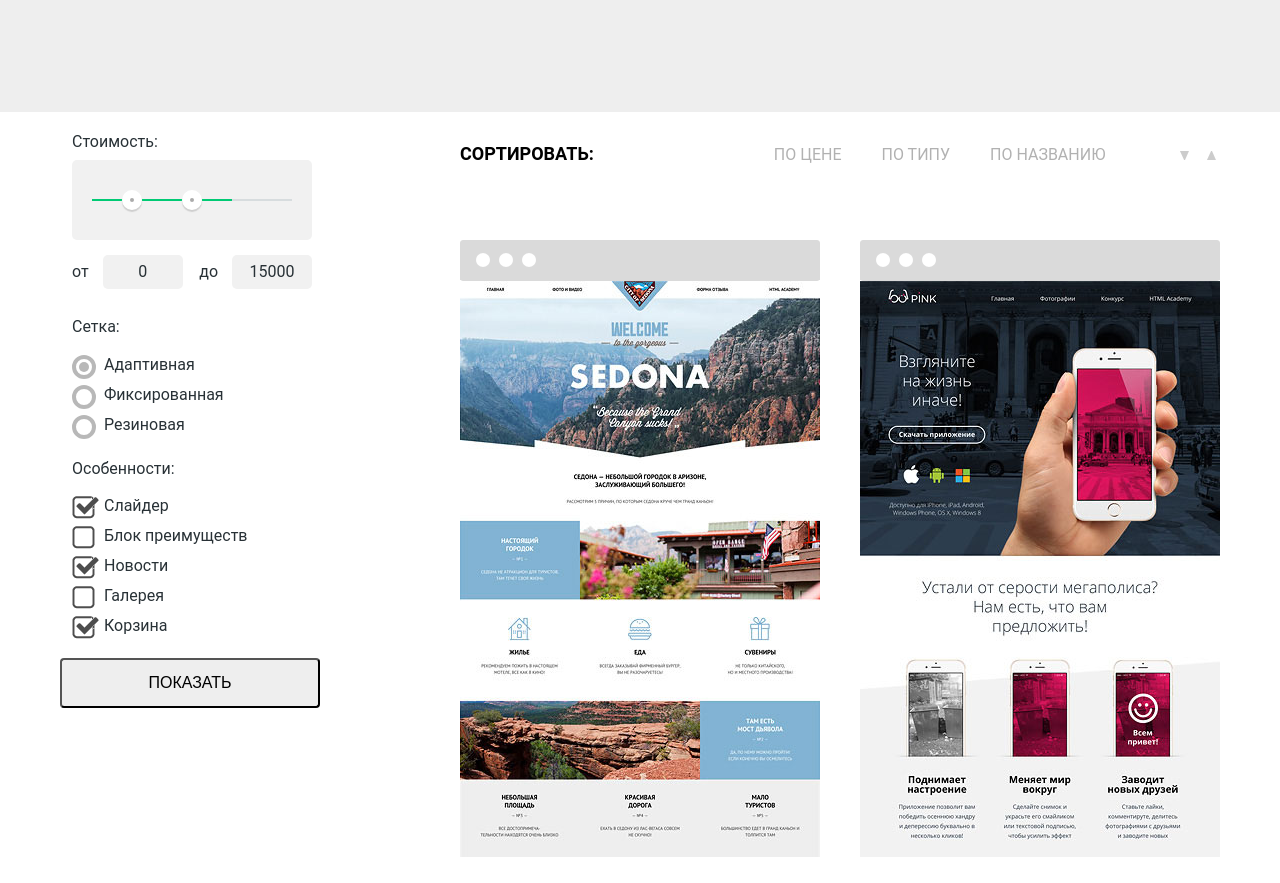
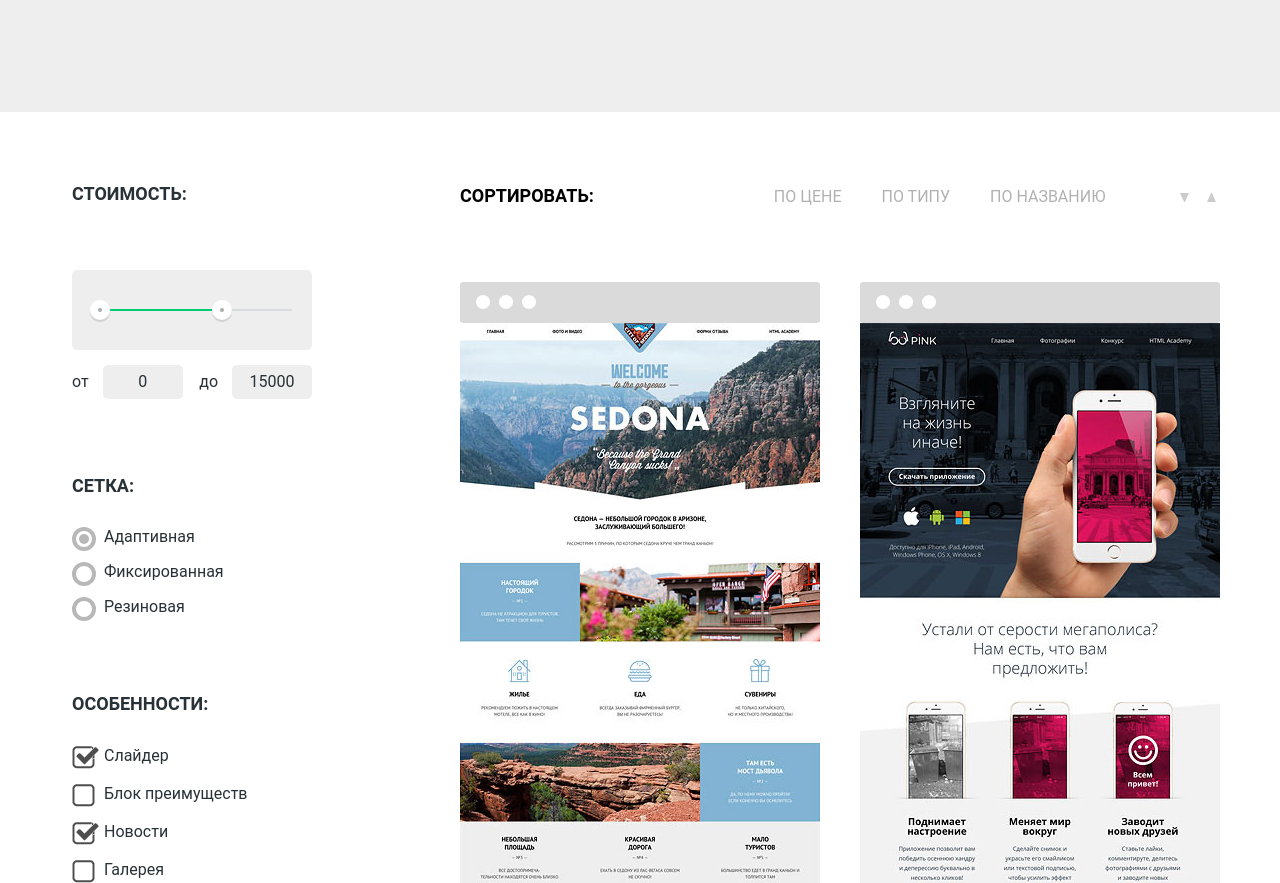
Before and after one commit to Kuzkinamom/336717-nerds, a plain HTML site: page catalog.html in a window 1280 px wide. Shown: the part 280-1163 px from the top of the page. Drawn offline with Linux system fonts and the light colour scheme.

Commit message:
изменения по форме фильтра

```diff
--- a/css/style.css
+++ b/css/style.css
@@ -491,7 +491,7 @@ h2 {
 }
 
 .main-header {
-margin-bottom: 18px;
+margin-bottom: 60px;
 padding-top: 50px;
 padding-bottom: 19px;
 background-color: #eeeeee;
@@ -1078,23 +1078,28 @@ padding: 0px 20px;
 .form {
   width: 260px;
   float: left;
+  margin-top: 7px;
 }
 
 fieldset {
   border: 0;
-
-}
-
-.form-group-block {
-  padding-bottom: 26px;
 }
 
 .form-group-block:last-child {
 padding-right: 81px;
 }
 
+.form-group-title {
+  margin-bottom: 55px;
+  text-transform: uppercase;
+  font-size: 18px;
+  line-height: 30px;
+  font-weight: 700;
+}
+
 .range-filter {
   width: 240px;
+  margin-bottom: 60px;
 }
 
 .range-controls {
@@ -1105,7 +1110,7 @@ padding-right: 81px;
   padding-left: 20px;
   margin-bottom: 15px;
   border-radius: 5px;
-  background: #f1f1f1;
+  background: #eeeeee;
 }
 
 .range-controls .scale {
@@ -1133,11 +1138,11 @@ padding-right: 81px;
 }
 
 .range-controls .toggle-min {
-  left: 50px;
+  left: 18px;
 }
 
 .range-controls .toggle-max {
-  left: 110px;
+  left: 140px;
 }
 
 .price-controls {
@@ -1164,12 +1169,17 @@ padding-right: 81px;
   color: #283136;
   border: none;
   border-radius: 5px;
-  background: #f1f1f1;
+  background: #eeeeee;
+}
+
+.form-radio-block {
+  margin-bottom: 45px;
 }
 
 .form-radio-item {
   display: block;
   margin: 10px 0;
+  margin-bottom: 15px;
   padding-left: 32px;
   line-height: 20px;
   cursor: pointer;
@@ -1188,6 +1198,14 @@ padding-right: 81px;
   left: 0;
 }
 
+.form-radio-title {
+  margin-bottom: 10px;
+  text-transform: uppercase;
+  font-size: 18px;
+  line-height: 30px;
+  font-weight: 700;
+}
+
  .form-radio-field:checked + span::before {
   content: "";
   background-color: #b8b8b8;
@@ -1199,9 +1217,14 @@ padding-right: 81px;
   left: 7px;
 }
 
+.form-checkbox-block {
+  margin-bottom: 30px;
+}
+
 .form-checkbox-item {
   display: block;
   margin: 10px 0;
+  margin-bottom: 18px;
   padding-left: 32px;
   line-height: 20px;
   cursor: pointer;
@@ -1231,6 +1254,13 @@ padding-right: 81px;
  left: 0px;
 }
 
+.form-checkbox-title {
+  margin-bottom: 12px;
+  text-transform: uppercase;
+  font-size: 18px;
+  line-height: 30px;
+  font-weight: 700;
+  }
 
 .form-radio-field {
 display: none;
@@ -1243,11 +1273,14 @@ display: none;
 
 .form-btn {
   width: 260px;
-  height: 50px;
+  padding: 18px 89px;
   text-transform: uppercase;
   background-color: #eeeeee;
-  font-weight: 500;
+  font-weight: 700;
   border-radius: 4px;
+  font-size: 16px;
+  line-height: 18px;
+  box-shadow: none;
 }
 
 .product-container {
```
